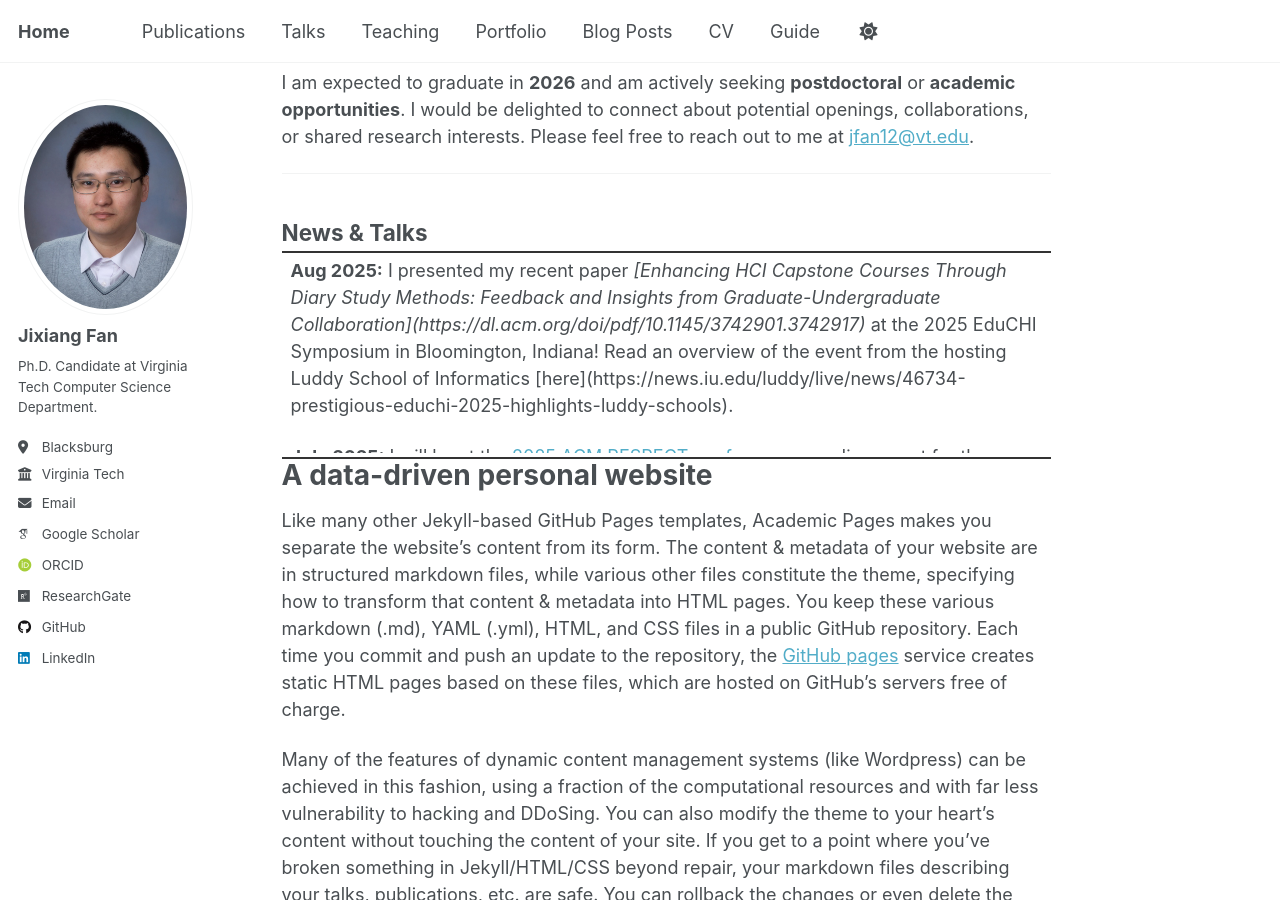
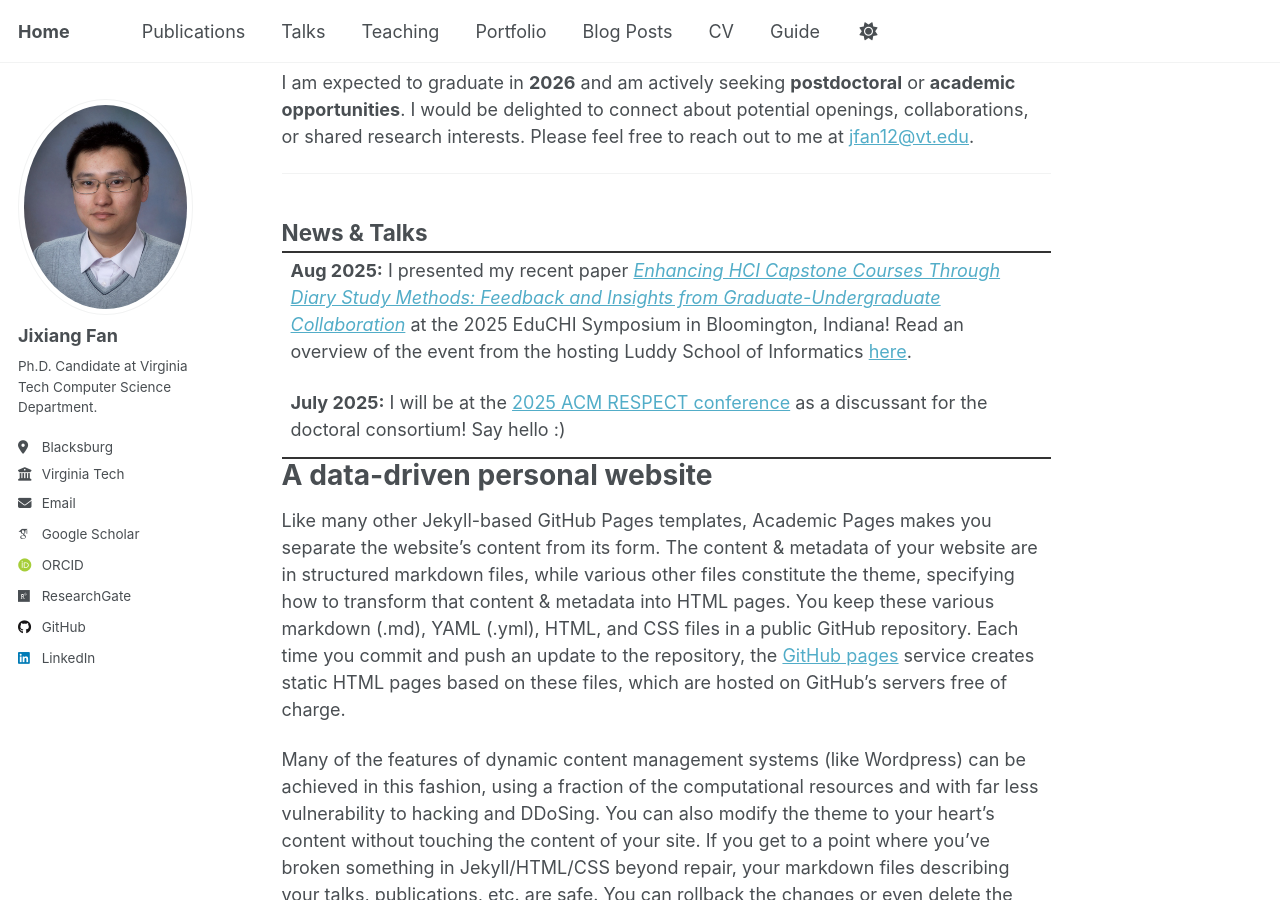
Before and after one commit to JixiangFan/web, a Jekyll site: the page built from _pages/about.md, in a window 1280 px wide and 900 px high, scrolled down 644 px. Built offline with Jekyll 4.4.1, drawn with Linux system fonts in a browser that asks for light colours; some web fonts are replaced; part of the change alters nothing that is shown.

Commit message:
Update about.md

```diff
--- a/_pages/about.md
+++ b/_pages/about.md
@@ -22,7 +22,9 @@ I am expected to graduate in **2026** and am actively seeking **postdoctoral** o
 <div class="news-box"
      style="height:200px; overflow-y:auto; padding:0.25rem 0.5rem;
             border-top:0; border-bottom:0;">
-  <p><strong>Aug 2025:</strong> I presented my recent paper <em>[Enhancing HCI Capstone Courses Through Diary Study Methods: Feedback and Insights from Graduate-Undergraduate Collaboration](https://dl.acm.org/doi/pdf/10.1145/3742901.3742917)</em> at the 2025 EduCHI Symposium in Bloomington, Indiana! Read an overview of the event from the hosting Luddy School of Informatics [here](https://news.iu.edu/luddy/live/news/46734-prestigious-educhi-2025-highlights-luddy-schools).</p>
+
+  <p><strong>Aug 2025:</strong> I presented my recent paper <em><a href="https://dl.acm.org/doi/pdf/10.1145/3742901.3742917">Enhancing HCI Capstone Courses Through Diary Study Methods: Feedback and Insights from Graduate-Undergraduate Collaboration</a></em> at the 2025 EduCHI Symposium in Bloomington, Indiana! Read an overview of the event from the hosting Luddy School of Informatics <a href="https://news.iu.edu/luddy/live/news/46734-prestigious-educhi-2025-highlights-luddy-schools">here</a>.</p>
+
 
 
   <p><strong>July 2025:</strong> I will be at the <a href="#">2025 ACM RESPECT conference</a> as a discussant for the doctoral consortium! Say hello :)</p>
```
